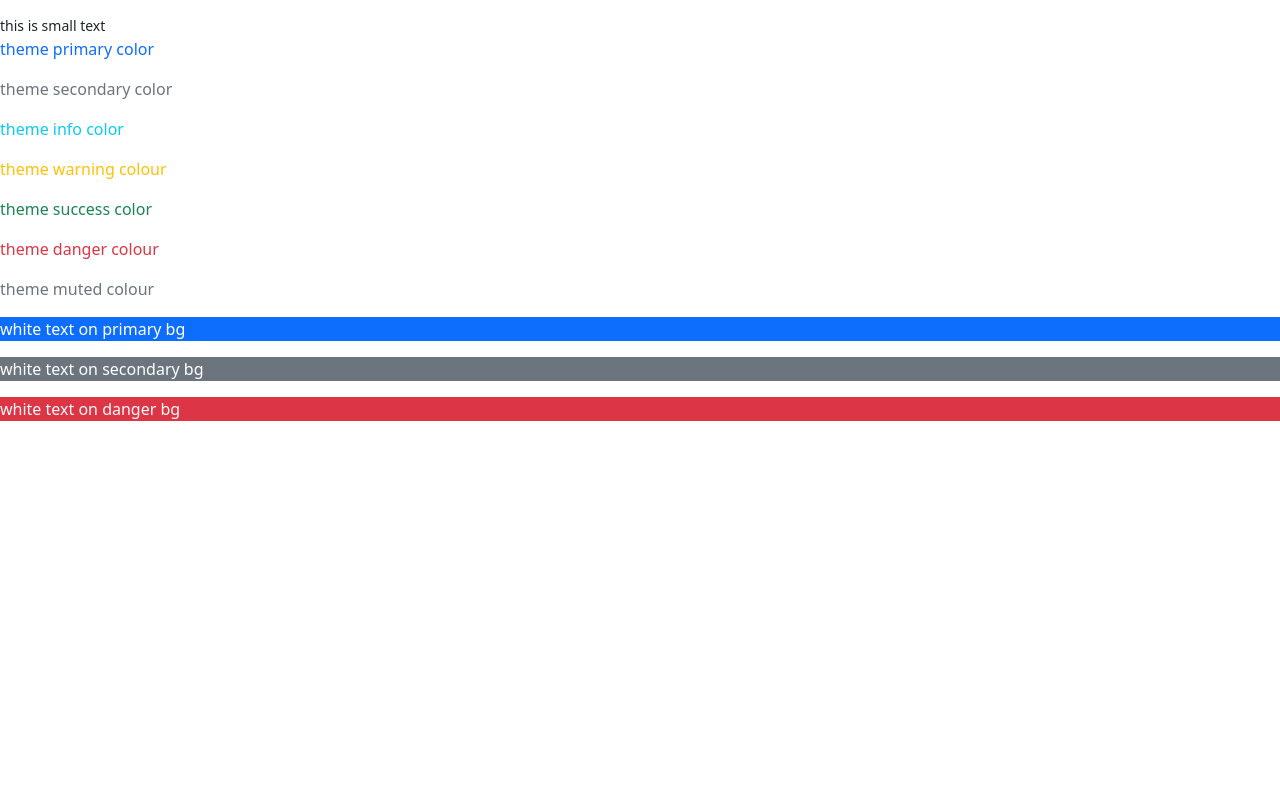
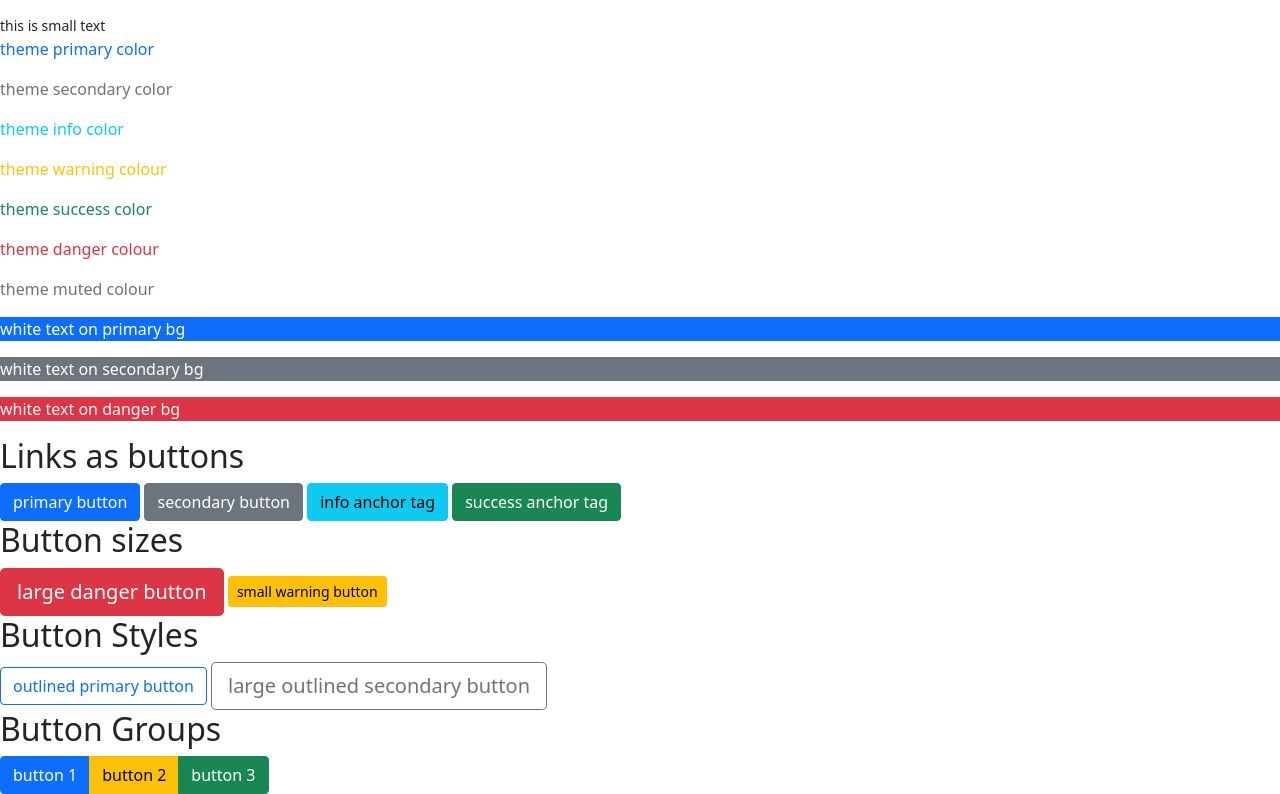
Before and after one commit to black-code1/bootstrap-5, a plain HTML site: page index.html in a window 1280 px wide. Shown: the part 888-1682 px from the top of the page. Before the commit the page ends 1325 px from the top, so only its background shows below. Drawn offline with nearby package versions, Linux system fonts and the light colour scheme.

Commit message:
Buttons & Button Groups

```diff
--- a/index.html
+++ b/index.html
@@ -54,6 +54,40 @@
     <p class="text-white bg-primary">white text on primary bg</p>
     <p class="text-white bg-secondary">white text on secondary bg</p>
     <p class="text-light bg-danger">white text on danger bg</p>
+
+    <!-- basic buttons -->
+    <h2>Links as buttons</h2>
+
+    <button class="btn btn-primary">primary button</button>
+    <button class="btn btn-secondary">secondary button</button>
+
+    <!-- anchor tags as buttons -->
+    <a href="#" class="btn btn-info">info anchor tag</a>
+    <a href="#" class="btn btn-success">success anchor tag</a>
+
+    <!-- button sizes -->
+    <h2>Button sizes</h2>
+
+    <button class="btn btn-lg btn-danger">large danger button</button>
+    <button class="btn btn-sm btn-warning">small warning button</button>
+
+    <!-- outlined styles -->
+    <h2>Button Styles</h2>
+
+    <button class="btn btn-outline-primary">outlined primary button</button>
+    <button class="btn btn-outline-secondary btn-lg">
+      large outlined secondary button
+    </button>
+
+    <!-- button groups -->
+    <h2>Button Groups</h2>
+
+    <div class="btn-group">
+      <a href="#" class="btn btn-primary">button 1</a>
+      <a href="#" class="btn btn-warning">button 2</a>
+      <a href="#" class="btn btn-success">button 3</a>
+    </div>
+
     <script
       src="https://cdn.jsdelivr.net/npm/bootstrap@5.1.3/dist/js/bootstrap.bundle.min.js"
       integrity="sha384-ka7Sk0Gln4gmtz2MlQnikT1wXgYsOg+OMhuP+IlRH9sENBO0LRn5q+8nbTov4+1p"
```
